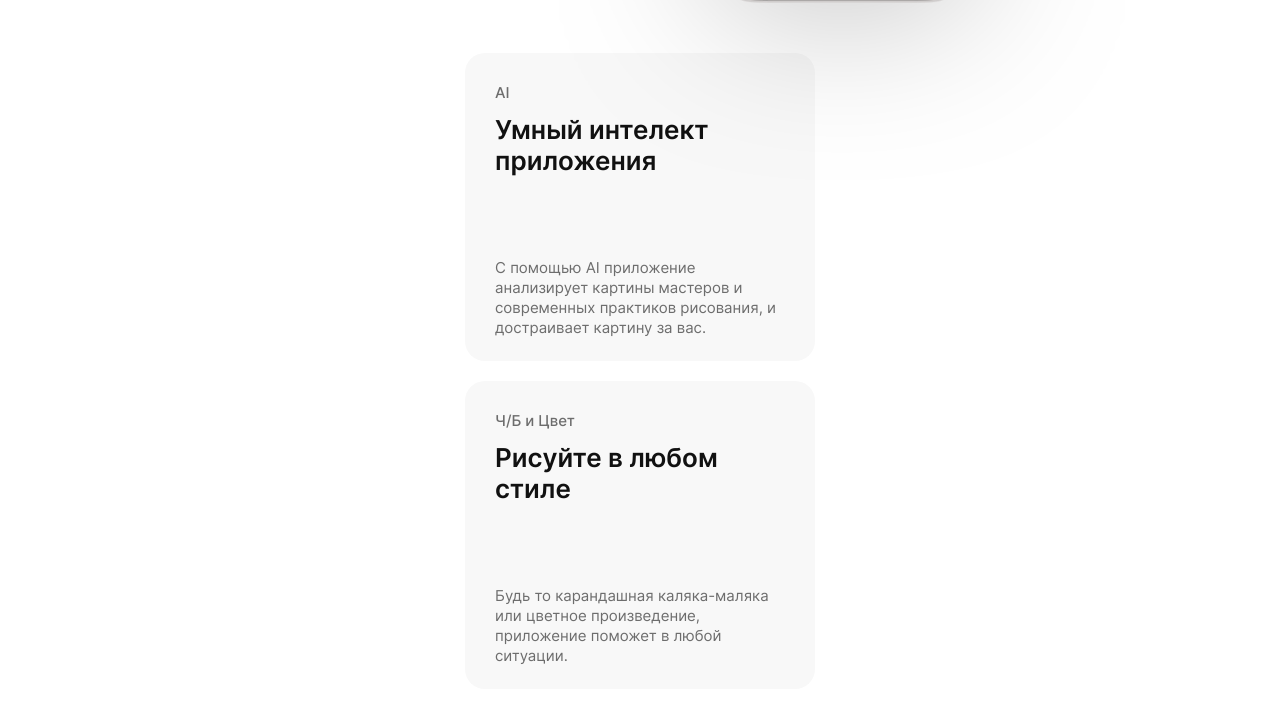
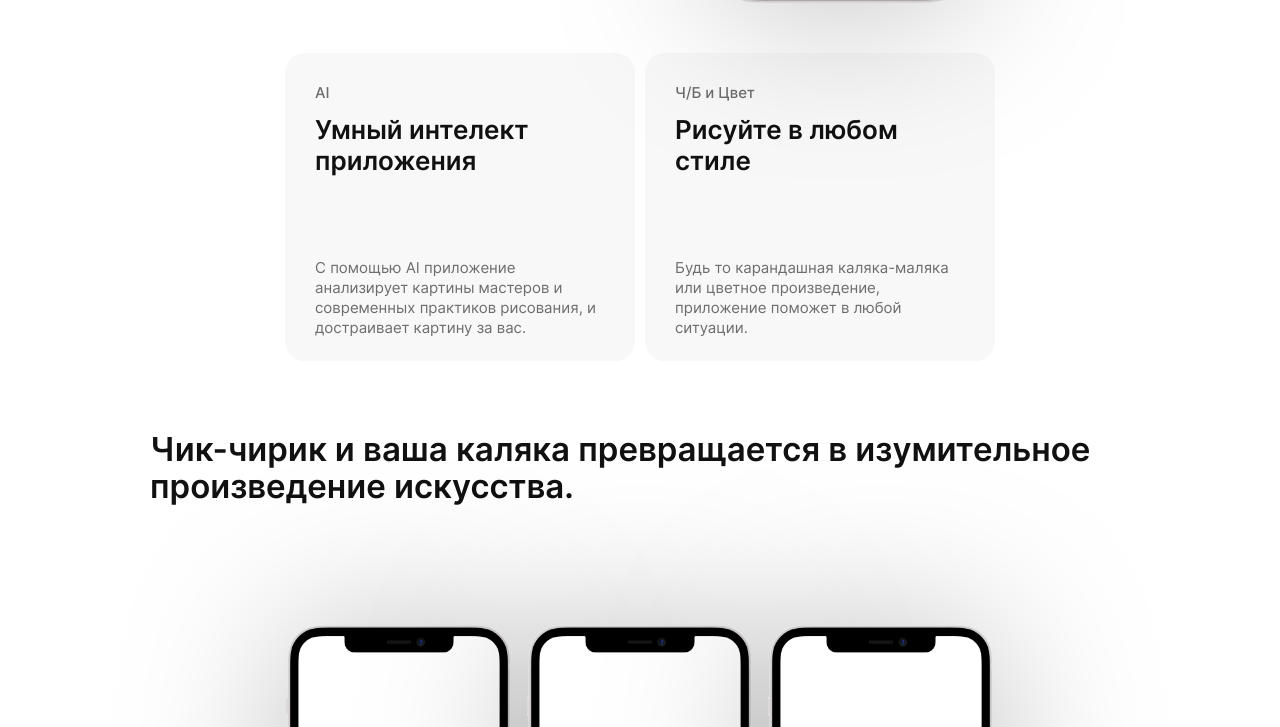
Before and after one commit to Miteugene/landing, a website: page index.html in a window 1280 px wide. Shown: the part 633-1360 px from the top of the page. Drawn offline with Linux system fonts and the light colour scheme.

Commit message:
fix grid

```diff
--- a/blocks/cards/cards.scss
+++ b/blocks/cards/cards.scss
@@ -3,25 +3,19 @@
 .cards {
   @include flush-center;
 
-  @include mediaMax(1440px) {
-    grid-template-columns: repeat(auto-fit, 350px);
-    margin: 0 20px 0 20px;
-    grid-gap: 10px;
-  }
-
-  @include mediaMax(768px) {
-    @include flush-center;
-  }
-
   &__wrapper {
     @include flush;
     display: grid;
     grid-template-columns: repeat(auto-fit, 540px);
-    grid-template-rows: repeat(auto-fit, minmax(min-content, max-content));
-    place-content: center;
     justify-items: center;
-    align-items: center;
+    justify-content: center;
     grid-gap: 20px;
+
+    @include mediaMax(1440px) {
+      grid-template-columns: repeat(auto-fit, 350px);
+      margin: 0 20px 0 20px;
+      grid-gap: 10px;
+    }
 
     @include mediaMax(768px) {
       @include flush-center;
```
Also changed, not shown: blocks/cards/cards.css, 1 other file.
